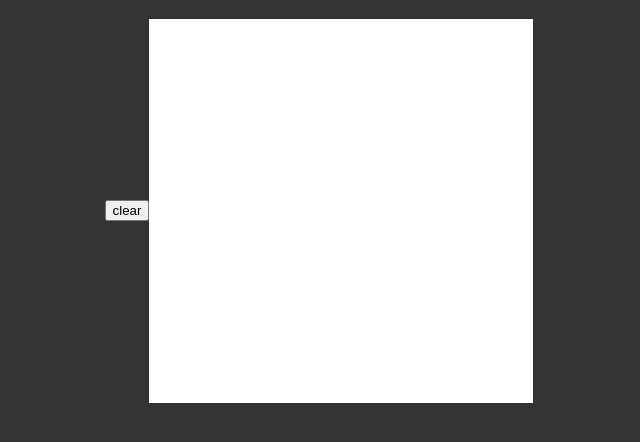
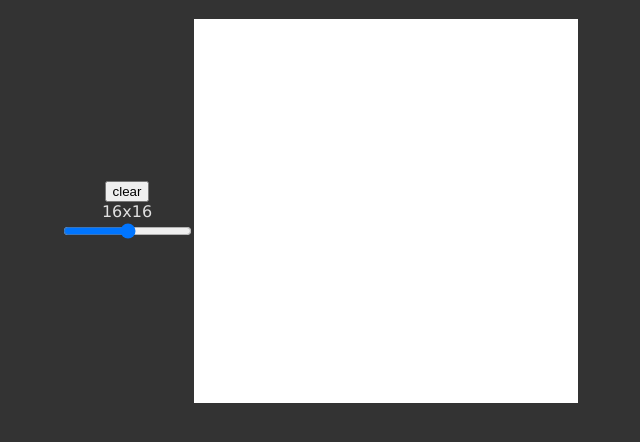
Before and after one commit to pgrzankowski/Etch-a-Sketch, a plain HTML site: page src/index.html in a window 1280 px wide. Shown: the part 70-512 px from the top of the page, without its empty margins (321-961 px from the left). Drawn offline with Linux system fonts and the light colour scheme.

Commit message:
Create grid scaling

```diff
--- a/src/index.html
+++ b/src/index.html
@@ -13,6 +13,8 @@
     <main>
         <div id="tools">
             <button id="clearBtn">clear</button>
+            <label id="gridSizeLabel">16x16</label>
+            <input type="range" id="sizeSlider" min="1" max="64">
         </div>
         <div id="gridContainer"></div>
     </main>
--- a/src/index.js
+++ b/src/index.js
@@ -1,11 +1,28 @@
 const gridContainer = document.querySelector("#gridContainer");
 const clearBtn = document.querySelector("#clearBtn");
+const gridSizeLabel = document.querySelector("#gridSizeLabel");
+const sizeSlider = document.querySelector("#sizeSlider");
 
-const grid = [];
-const gridSize = 16;
+let grid = [];
+let gridSize = 16;
+
+
+sizeSlider.onchange = () => {
+    let a = sizeSlider.value;
+    gridSizeLabel.textContent = `${a}x${a}`;
+    gridSize = a;
+    createGrid()
+    console.log(gridSize);
+}
 
 
 function createGrid() {
+    while (gridContainer.firstChild) {
+        gridContainer.removeChild(gridContainer.firstChild);
+    }
+    gridContainer.style.gridTemplateColumns = `repeat(${gridSize}, 1fr)`;
+    gridContainer.style.gridTemplateRows = `repeat(${gridSize}, 1fr)`
+    grid = [];
     for (let i=0; i<gridSize; i++) {
         grid[i] = [];
         for (let j=0; j<gridSize; j++) {
--- a/src/style.css
+++ b/src/style.css
@@ -15,6 +15,13 @@ main {
     align-items: center;
 }
 
+#tools {
+    display: flex;
+    flex-flow: column;
+    justify-content: center;
+    align-items: center;
+}
+
 #gridContainer {
     display: grid;
     grid-template-columns: repeat(16, 1fr);
```
